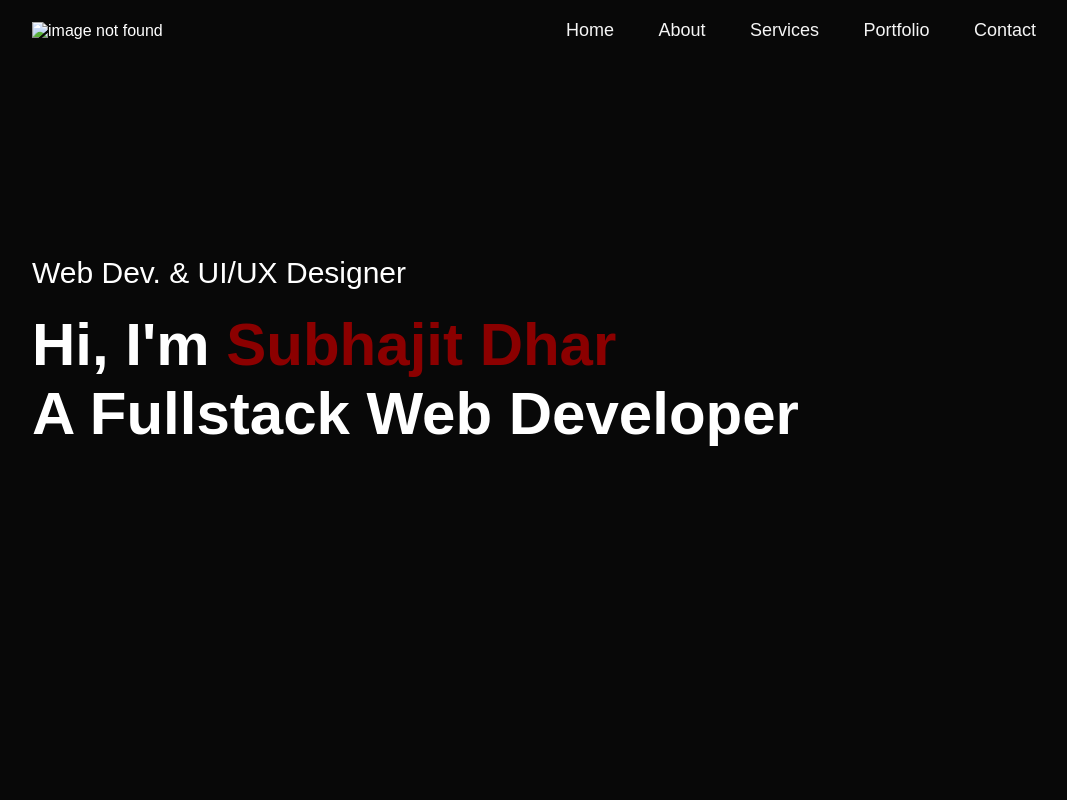
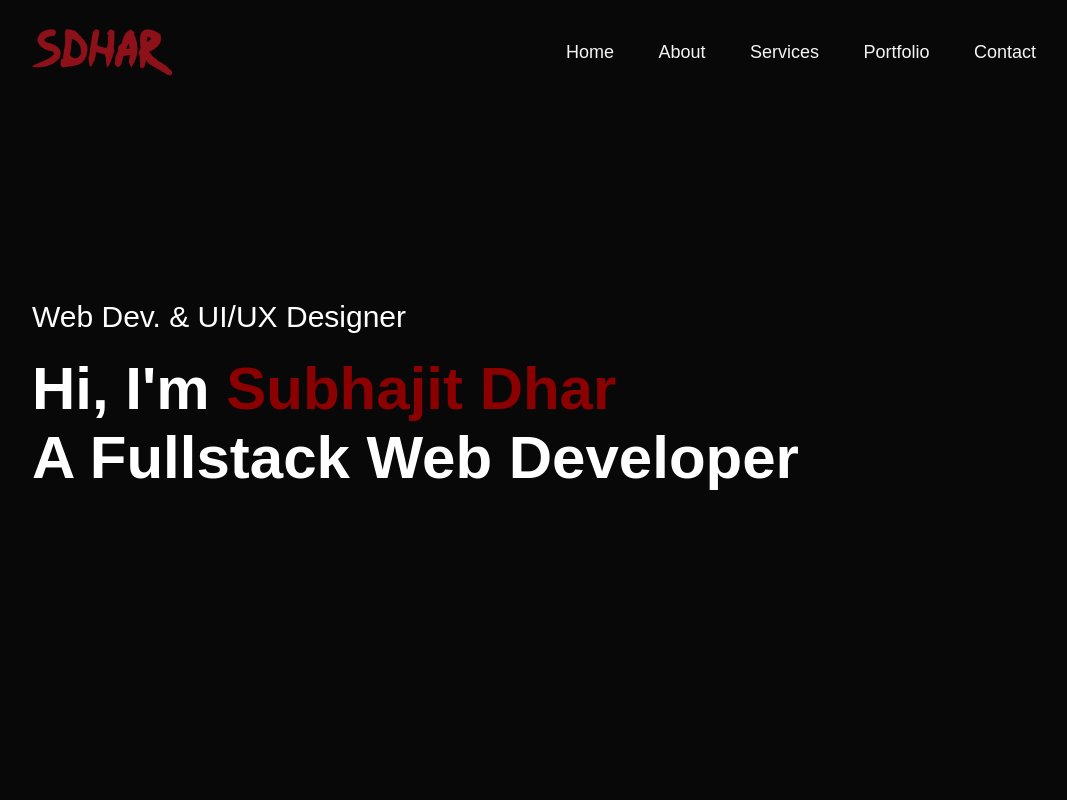
Before and after one commit to SGoD11/portfolio, a plain HTML site: page index.html in a window 1280 px wide. Shown: the top 800 px of the page, without its empty margins (96-1163 px from the left). Drawn offline with Linux system fonts and the light colour scheme; the site is published under a folder, as on GitHub Pages, so addresses that start at the root find nothing.

Commit message:
Solved logo problem by removing it from relative position

```diff
--- a/index.html
+++ b/index.html
@@ -13,7 +13,7 @@
     <div id="header">
         <div class="container">
             <nav>
-                <img src="/images/Logo.png" class="logo" alt="image not found">
+                <img src="Logo.png" class="logo" alt="image not found">
                 <ul id="slidemenu">
                     <li><a href="#header">Home</a></li>
                     <li><a href="#about">About</a></li>
```
Also changed, not shown: Logo.png (renamed from images/Logo.png).
